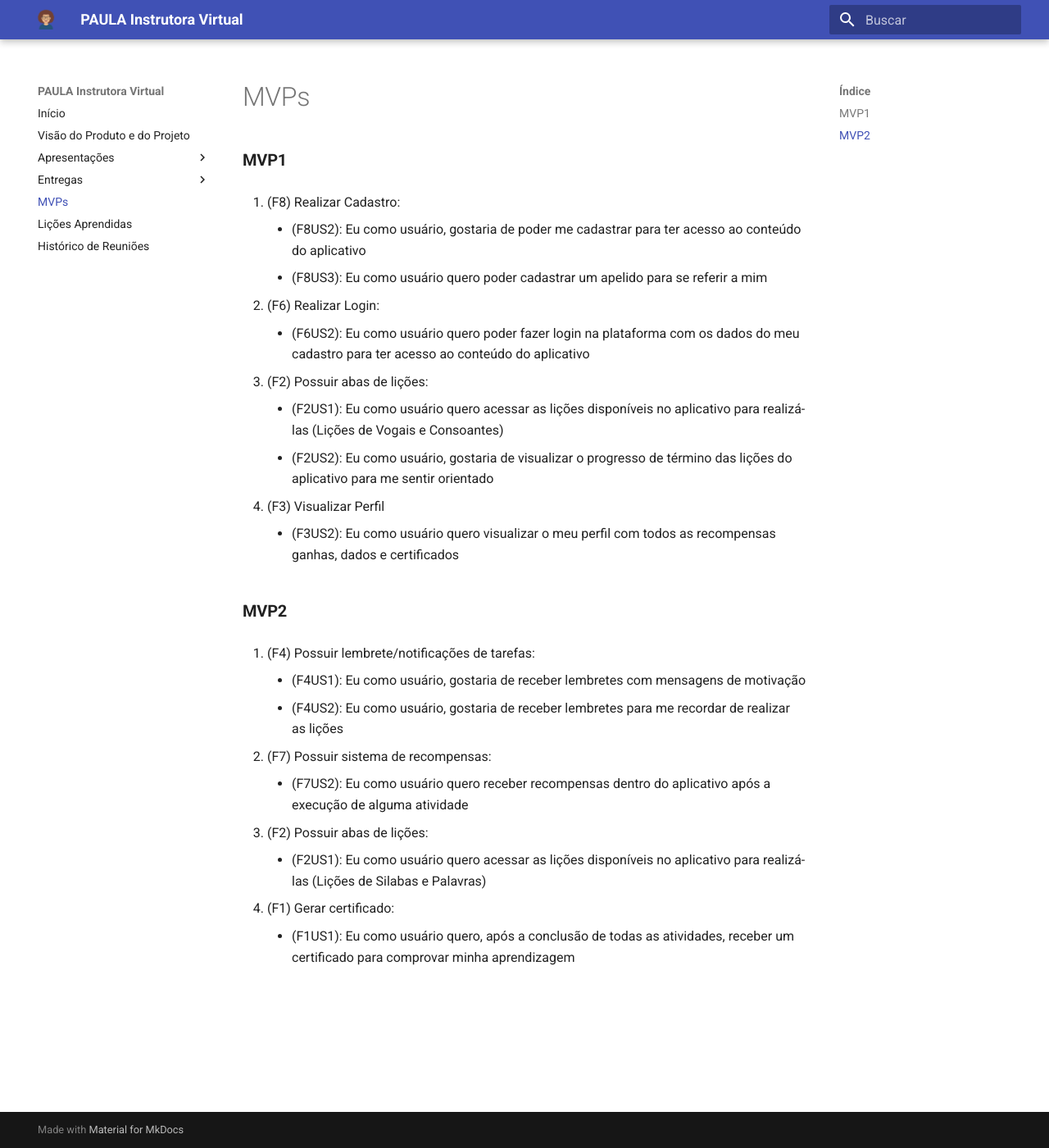
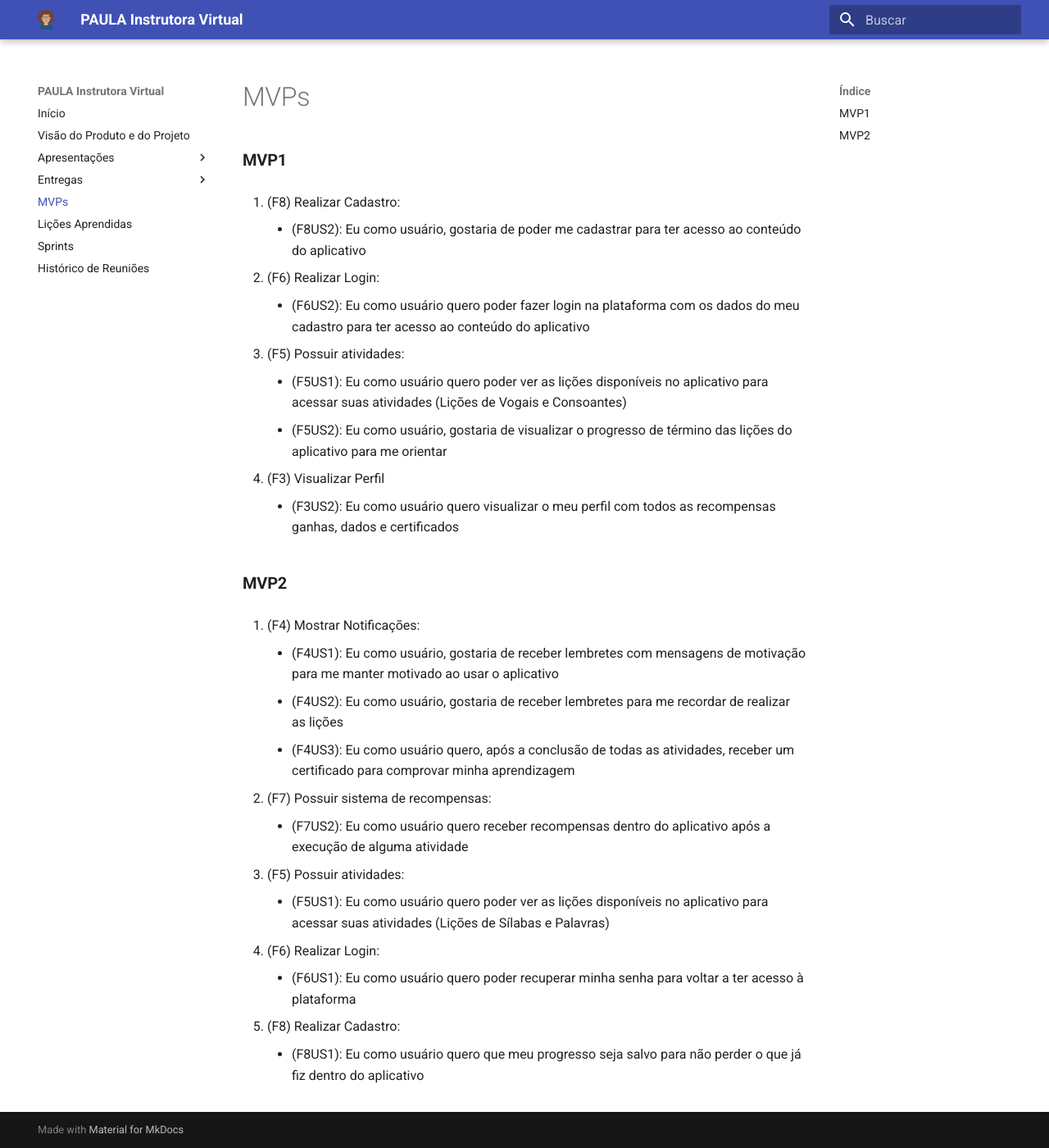
Before and after one commit to mdsreq-fga-unb/2022.1-Paula-Instrutora-Virtual, an MkDocs documentation site: the page built from docs/mvps.md, in a window 1280 px wide and 1400 px high. Shown: the whole window at 82% size. Built offline with MkDocs 1.6.1 and Material for MkDocs 9.7.7, drawn with Linux system fonts in a browser that asks for light colours.

```diff
--- a/docs/mvps.md
+++ b/docs/mvps.md
@@ -2,14 +2,13 @@
 
 1. (F8) Realizar Cadastro:
     * (F8US2): Eu como usuário, gostaria de poder me cadastrar para ter acesso ao conteúdo do aplicativo
-    * (F8US3): Eu como usuário quero poder cadastrar um apelido para se referir a mim
 
 2. (F6) Realizar Login:
     * (F6US2): Eu como usuário quero poder fazer login na plataforma com os dados do meu cadastro para ter acesso ao conteúdo do aplicativo
 
-3. (F2) Possuir abas de lições:
-    * (F2US1): Eu como usuário quero acessar as lições disponíveis no aplicativo para realizá-las (Lições de Vogais e Consoantes)
-    * (F2US2): Eu como usuário, gostaria de visualizar o progresso de término das lições do aplicativo para me sentir orientado
+3. (F5) Possuir atividades:
+    * (F5US1): Eu como usuário quero poder ver as lições disponíveis no aplicativo para acessar suas atividades (Lições de Vogais e Consoantes)
+    * (F5US2): Eu como usuário, gostaria de  visualizar o progresso de término das lições do aplicativo para me orientar
 
 4. (F3) Visualizar Perfil
     * (F3US2): Eu como usuário quero visualizar o meu perfil com todos as recompensas ganhas, dados e certificados
@@ -17,15 +16,19 @@
 
 ### **MVP2**
 
-1. (F4) Possuir lembrete/notificações de tarefas:
-    * (F4US1): Eu como usuário, gostaria de receber lembretes com mensagens de motivação
+1. (F4) Mostrar Notificações:
+    * (F4US1): Eu como usuário, gostaria de receber lembretes com mensagens de motivação para me manter motivado ao usar o aplicativo
     * (F4US2): Eu como usuário, gostaria de receber lembretes para me recordar de realizar as lições
+    * (F4US3): Eu como usuário quero, após a conclusão de todas as atividades, receber um certificado para comprovar minha aprendizagem
 
 2. (F7) Possuir sistema de recompensas:
     * (F7US2): Eu como usuário quero receber recompensas dentro do aplicativo após a execução de alguma atividade
 
-3. (F2) Possuir abas de lições:
-    * (F2US1): Eu como usuário quero acessar as lições disponíveis no aplicativo para realizá-las (Lições de Silabas e Palavras)
+3. (F5) Possuir atividades:
+    * (F5US1): Eu como usuário quero poder ver as lições disponíveis no aplicativo para acessar suas atividades (Lições de Sílabas e Palavras)
 
-4. (F1) Gerar certificado:
-    * (F1US1): Eu como usuário quero, após a conclusão de todas as atividades, receber um certificado para comprovar minha aprendizagem
+4. (F6) Realizar Login:
+    * (F6US1): Eu como usuário quero poder recuperar minha senha para voltar a ter acesso à plataforma
+
+5. (F8) Realizar Cadastro:
+    * (F8US1): Eu como usuário quero que meu progresso seja salvo para não perder o que já fiz dentro do aplicativo
--- a/mkdocs.yml
+++ b/mkdocs.yml
@@ -12,9 +12,12 @@ nav:
   - Apresentações:
     - Unidade 1: apresentacoes/unidade_1.md
     - Unidade 2: apresentacoes/unidade_2.md
+    - Unidade 3: apresentacoes/unidade_3.md
   - Entregas:
     - Unidade 1: entregas/unidade_1.md
     - Unidade 2: entregas/unidade_2.md
+    - Unidade 3: entregas/unidade_3.md
   - MVPs: mvps.md
   - Lições Aprendidas: licoes_aprendidas.md
+  - Sprints: sprints.md
   - Histórico de Reuniões: reunioes.md
```
Also changed, not shown: docs/entregas/unidade_3.md (+18 -0 lines), docs/licoes_aprendidas.md (+4 -4 lines), docs/reunioes.md (+5 -1 lines), docs/sprints.md (renamed from docs/resumo_sprints/sprints.md, +3 -2 lines), docs/visaoProdutoProjeto.md (+6 -10 lines), docs/img/BDD.png (added), docs/img/PBB.png (added), docs/img/USM.png (added), docs/img/safe_unidade_3.png (added).
